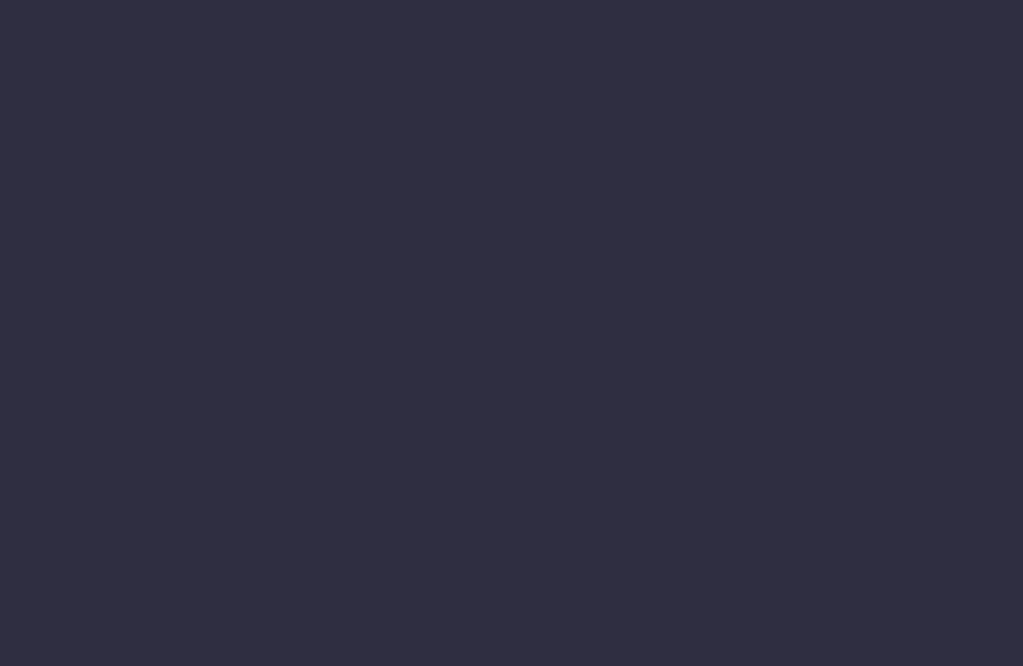
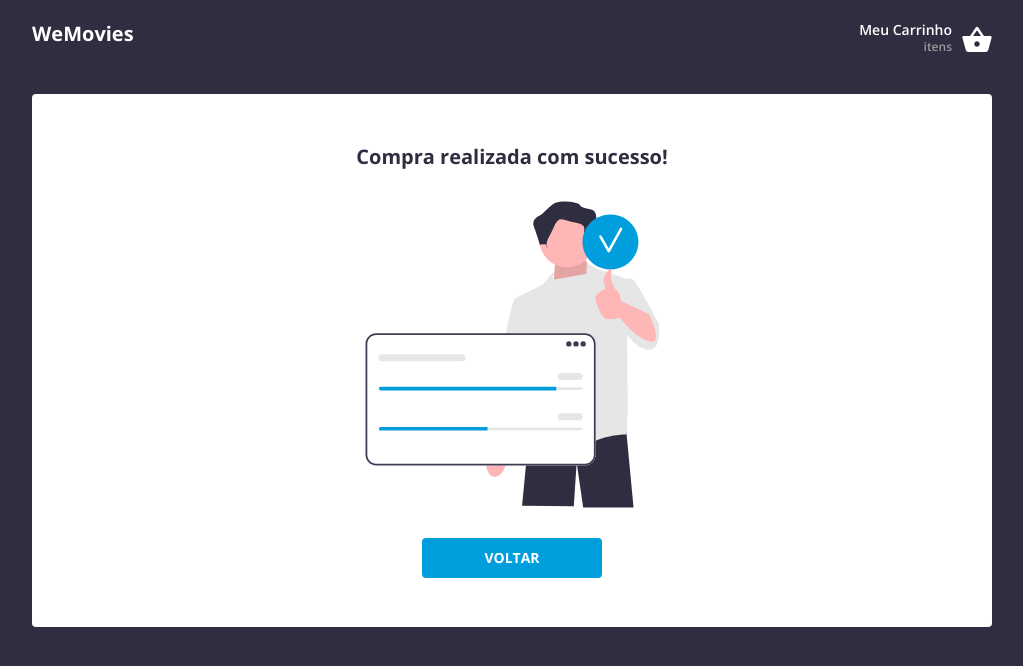
Before and after one commit to palhau/WeMovies, a React (Create React App) app: page /purchased in a window 1280 px wide. Before the commit this address had no page. Shown: the top 666 px of the page, without its empty margins (128-1151 px from the left). Built offline with nearby package versions, Linux system fonts and the light colour scheme.

Commit message:
feat: created purchased page and adjusted header title

```diff
--- /dev/null
+++ b/src/assets/images/PurchaseImage.tsx
@@ -0,0 +1,85 @@
+import React from 'react';
+
+function PurchaseImage() {
+	return (
+		<svg
+			xmlns="http://www.w3.org/2000/svg"
+			width="296"
+			height="307"
+			fill="none"
+			viewBox="0 0 296 307"
+		>
+			<path
+				fill="#2F2E41"
+				d="M262.572 233.636l-.006.138L269.491 307h-50.532l-6.549-44.973-2.883 43.82-51.893-.577 5.512-57.531 4.688-26.667v-.006l.703-4.013h92.657l.121 1.453 1.257 15.13z"
+			></path>
+			<path
+				fill="#FFB6B6"
+				d="M129.031 276.085c5.352.975 10.932-5.052 12.464-13.462.671-3.681.454-7.209-.45-10.094l.821-4.848 13.771-65.216s25.358-50.725 25.357-59.531c0-8.806-7.335-13.125-7.335-13.125l-9.926.093-31.125 76.02-5.606 56.176-.907 7.708c-1.863 2.38-3.309 5.605-3.98 9.286-1.532 8.41 1.564 16.018 6.916 16.993zM229.995 78.385l-9.225-21.333-29.982 5.19-2.018 25.099 41.225-8.956z"
+			></path>
+			<path
+				fill="#000"
+				d="M229.995 78.385l-9.225-21.333-29.982 5.19-2.018 25.099 41.225-8.956z"
+				opacity="0.1"
+			></path>
+			<path
+				fill="#E6E6E6"
+				d="M295.149 122.782s-21.333-39.784-25.369-43.82c-1.797-1.797-4.621-1.822-7.204-1.298L232.878 67.43l-10.066-5.656-.663 10.76-33.047 5.932c.184-6.562 1.109-9.058 1.109-9.058l-12.108 14.167-23.64 11.531.013.104c-1.735.606-3.379 1.642-4.625 3.356-4.613 6.342-17.298 83.604-17.298 83.604l27.1 5.766 3.688-23.144 2.654 20.837 2.018 38.92s36.901 31.712 54.775 20.18c17.874-11.532 39.784-10.955 39.784-10.955l.547-18.04c.389-.622.607-.987.607-.987l-.577-63.992v-17.027c4.392 6.119 9.693 11.382 15.856 13.847 20.18 8.072 16.144-24.793 16.144-24.793z"
+			></path>
+			<path
+				fill="#FFB6B6"
+				d="M202.645 65.995c15.233 0 27.583-12.35 27.583-27.583 0-15.234-12.35-27.583-27.583-27.583-15.234 0-27.583 12.35-27.583 27.583 0 15.233 12.349 27.583 27.583 27.583z"
+			></path>
+			<path
+				fill="#2F2E41"
+				d="M222.433 46.207s2.398-8.395 7.795-7.795c5.397.6 6.596-4.198 5.397-6.596-1.2-2.399-3.598-14.391-3.598-14.391s1.199-8.395-5.996-9.594c-7.196-1.2-9.594-2.399-10.794-4.797-1.199-2.399-19.188-4.797-25.184-1.2-5.996 3.598-10.793 10.501-14.99 12.446-4.198 1.946-7.796 5.543-5.397 11.54 2.398 5.996 5.877 17.723 5.877 17.723s6.115-2.133 7.315 1.465c1.199 3.597-3.598-1.2 2.398-10.794 5.996-9.594 5.996-19.188 15.59-15.59 9.594 3.598 20.388 2.399 19.188 9.594-1.199 7.196 2.399 17.989 2.399 17.989z"
+			></path>
+			<path
+				fill="#fff"
+				d="M220.746 264.872H11.265C5.34 264.872.52 260.053.52 254.129V142.853c0-5.924 4.82-10.744 10.744-10.744h209.481c5.924 0 10.744 4.82 10.744 10.744v111.276c0 5.924-4.82 10.743-10.744 10.743z"
+			></path>
+			<path
+				fill="#3F3D56"
+				d="M220.746 264.872H11.265C5.34 264.872.52 260.053.52 254.129V142.853c0-5.924 4.82-10.744 10.744-10.744h209.481c5.924 0 10.744 4.82 10.744 10.744v111.276c0 5.924-4.82 10.743-10.744 10.743zM11.265 133.903c-4.935 0-8.95 4.015-8.95 8.95v111.276c0 4.935 4.015 8.949 8.95 8.949h209.481c4.935 0 8.949-4.014 8.949-8.949V142.853c0-4.935-4.014-8.95-8.949-8.95H11.265z"
+			></path>
+			<path
+				fill="#3F3D56"
+				d="M204.578 145.565a2.691 2.691 0 100-5.383 2.691 2.691 0 000 5.383zM211.755 145.565a2.691 2.691 0 100-5.383 2.691 2.691 0 000 5.383zM218.931 145.565a2.691 2.691 0 100-5.383 2.691 2.691 0 000 5.383z"
+			></path>
+			<path
+				fill="#E6E6E6"
+				d="M15.77 186.381c-.741 0-1.345.603-1.345 1.345 0 .362.14.697.394.944.255.262.59.402.952.402h201.366c.742 0 1.345-.604 1.345-1.346a1.3 1.3 0 00-.393-.943 1.314 1.314 0 00-.952-.402H15.771z"
+			></path>
+			<path
+				fill="#009EDD"
+				d="M192.02 185.932v3.588H15.771c-.493 0-.942-.197-1.265-.529a1.753 1.753 0 01-.529-1.265 1.8 1.8 0 011.794-1.794H192.02z"
+			></path>
+			<path
+				fill="#E6E6E6"
+				d="M214.894 179.204h-17.941a3.592 3.592 0 01-3.588-3.588 3.592 3.592 0 013.588-3.588h17.941a3.592 3.592 0 013.589 3.588 3.592 3.592 0 01-3.589 3.588zM97.38 160.366H17.118a3.592 3.592 0 01-3.589-3.588 3.592 3.592 0 013.588-3.588h80.265a3.592 3.592 0 013.588 3.588 3.592 3.592 0 01-3.588 3.588zM15.77 226.748c-.741 0-1.345.603-1.345 1.345 0 .362.14.697.394.944.255.262.59.402.952.402h201.366c.742 0 1.345-.604 1.345-1.346 0-.361-.139-.696-.393-.943a1.314 1.314 0 00-.952-.402H15.771z"
+			></path>
+			<path
+				fill="#009EDD"
+				d="M122.947 226.299v3.589H15.771c-.493 0-.942-.198-1.265-.53a1.753 1.753 0 01-.529-1.265 1.8 1.8 0 011.794-1.794h107.176z"
+			></path>
+			<path
+				fill="#E6E6E6"
+				d="M214.894 219.571h-17.941a3.592 3.592 0 01-3.588-3.588 3.592 3.592 0 013.588-3.588h17.941a3.592 3.592 0 013.589 3.588 3.592 3.592 0 01-3.589 3.588z"
+			></path>
+			<path
+				fill="#009EDD"
+				d="M246.302 68.118c15.517 0 28.095-12.314 28.095-27.503 0-15.19-12.578-27.503-28.095-27.503-15.516 0-28.094 12.313-28.094 27.503s12.578 27.503 28.094 27.503z"
+			></path>
+			<path
+				fill="#fff"
+				d="M255.837 26.742l-11.22 20.432c-2.384-4.212-4.755-8.43-7.145-12.64-.825-1.453-3.07-.146-2.243 1.312 2.771 4.878 5.512 9.773 8.282 14.652.474.834 1.774.853 2.243 0l12.326-22.445c.805-1.466-1.437-2.778-2.243-1.31z"
+			></path>
+			<path
+				fill="#FFB6B6"
+				d="M285.086 113.109l-27.992-13.39s-1.124-8.962-6.373-12.16c-.892-2.128-1.919-4.467-2.852-6.32-2.306-4.583 1.153-13.232-1.73-13.232-2.882 0-7.144 9.096-6.919 11.531.174 1.87 1.719 5.135 2.038 7.992-3.515 1.326-6.351 3.599-8.216 5.408a6.07 6.07 0 00-1.582 6.06c1.827 6.255 6.395 19.171 12.95 19.171 8.648 0 10.955-1.729 10.955-1.729s17.874 22.486 31.135 24.216c13.262 1.73-1.414-27.547-1.414-27.547z"
+			></path>
+		</svg>
+	);
+}
+
+export default PurchaseImage;
--- a/src/components/EmptyCart.tsx
+++ b/src/components/EmptyCart.tsx
@@ -6,7 +6,7 @@ import {
 	EmptyCartImageWrapper,
 	EmptyCartText,
 } from 'components/EmptyCart.styles';
-import EmpetyCartImage from 'assets/icons/EmptyCartImage';
+import EmpetyCartImage from 'assets/images/EmptyCartImage';
 
 const EmptyCart = () => {
 	return (
--- a/src/components/Header.styles.ts
+++ b/src/components/Header.styles.ts
@@ -9,10 +9,11 @@ export const Wrapper = styled.section`
 	height: 74px;
 `;
 
-export const Title = styled.h1`
+export const Title = styled(Link)`
 	font-size: 20px;
 	font-weight: 700;
 	line-height: 27.24px;
+	color: #ffffff;
 `;
 
 export const CartWrapper = styled(Link)`
--- a/src/components/Header.tsx
+++ b/src/components/Header.tsx
@@ -16,7 +16,7 @@ interface HeaderProps {
 const Header = ({ itemsCart }: HeaderProps) => {
 	return (
 		<Wrapper>
-			<Title>WeMovies</Title>
+			<Title to="/">WeMovies</Title>
 			<CartWrapper to="/cart">
 				<CartTextBlock>
 					<CartTitle>Meu Carrinho</CartTitle>
--- a/src/containers/Cart.tsx
+++ b/src/containers/Cart.tsx
@@ -26,7 +26,7 @@ const Cart = () => {
 				</CartHeaderWrapper>
 				<ItemCart />
 				<CartFooterWrapper>
-					<CartBtn to="/cart">
+					<CartBtn to="/purchased">
 						<CartBtnText>FINALIZAR PEDIDO</CartBtnText>
 					</CartBtn>
 					<CartFooterTextBlock>
--- /dev/null
+++ b/src/containers/Purchased.styles.ts
@@ -0,0 +1,51 @@
+import styled from 'styled-components';
+import { Link } from 'react-router-dom';
+
+export const PurchasedContainer = styled.section`
+	display: flex;
+	flex-direction: column;
+	justify-content: center;
+	align-items: center;
+	width: 960px;
+	height: 532.8px;
+	padding: 10px;
+	background-color: white;
+	border-radius: 4px;
+`;
+
+export const PurchasedText = styled.p`
+	font-size: 20px;
+	font-weight: 700;
+	line-height: 27.24px;
+	text-align: center;
+	color: #2f2e41;
+	margin-bottom: 30px;
+`;
+
+export const PurchasedImageWrapper = styled.div`
+	display: flex;
+	justify-content: center;
+	width: 294.96px;
+	height: 307px;
+`;
+
+export const PurchasedBackBtn = styled(Link)`
+	display: flex;
+	flex-direction: row;
+	justify-content: center;
+	align-items: center;
+	width: 180px;
+	height: 40px;
+	padding: 10px 20px;
+	background-color: #009edd;
+	border-radius: 4px;
+	margin-top: 30px;
+`;
+
+export const PurchasedBackBtnText = styled.span`
+	font-size: 14px;
+	font-weight: 700;
+	line-height: 19.07px;
+	text-align: center;
+	color: white;
+`;
--- /dev/null
+++ b/src/containers/Purchased.tsx
@@ -0,0 +1,29 @@
+import React from 'react';
+import {
+	PurchasedBackBtn,
+	PurchasedBackBtnText,
+	PurchasedContainer,
+	PurchasedImageWrapper,
+	PurchasedText,
+} from 'containers/Purchased.styles';
+import PurchaseImage from 'assets/images/PurchaseImage';
+import Header from 'components/Header';
+
+const Purchased = () => {
+	return (
+		<>
+			<Header />
+			<PurchasedContainer>
+				<PurchasedText>Compra realizada com sucesso!</PurchasedText>
+				<PurchasedImageWrapper>
+					<PurchaseImage />
+				</PurchasedImageWrapper>
+				<PurchasedBackBtn to="/">
+					<PurchasedBackBtnText>VOLTAR</PurchasedBackBtnText>
+				</PurchasedBackBtn>
+			</PurchasedContainer>
+		</>
+	);
+};
+
+export default Purchased;
--- a/src/index.tsx
+++ b/src/index.tsx
@@ -5,6 +5,7 @@ import { BrowserRouter, Routes, Route } from 'react-router-dom';
 import GlobalStyles from 'styles/global';
 import Home from 'containers/Home';
 import Cart from 'containers/Cart';
+import Purchased from 'containers/Purchased';
 
 const root = ReactDOM.createRoot(
 	document.getElementById('root') as HTMLElement
@@ -15,6 +16,7 @@ root.render(
 		<Routes>
 			<Route path="/" element={<Home />} />
 			<Route path="/cart" element={<Cart />} />
+			<Route path="/purchased" element={<Purchased />} />
 		</Routes>
 	</BrowserRouter>
 );
```
Also changed, not shown: src/assets/images/EmptyCartImage.tsx (renamed from src/assets/icons/EmptyCartImage.tsx).
